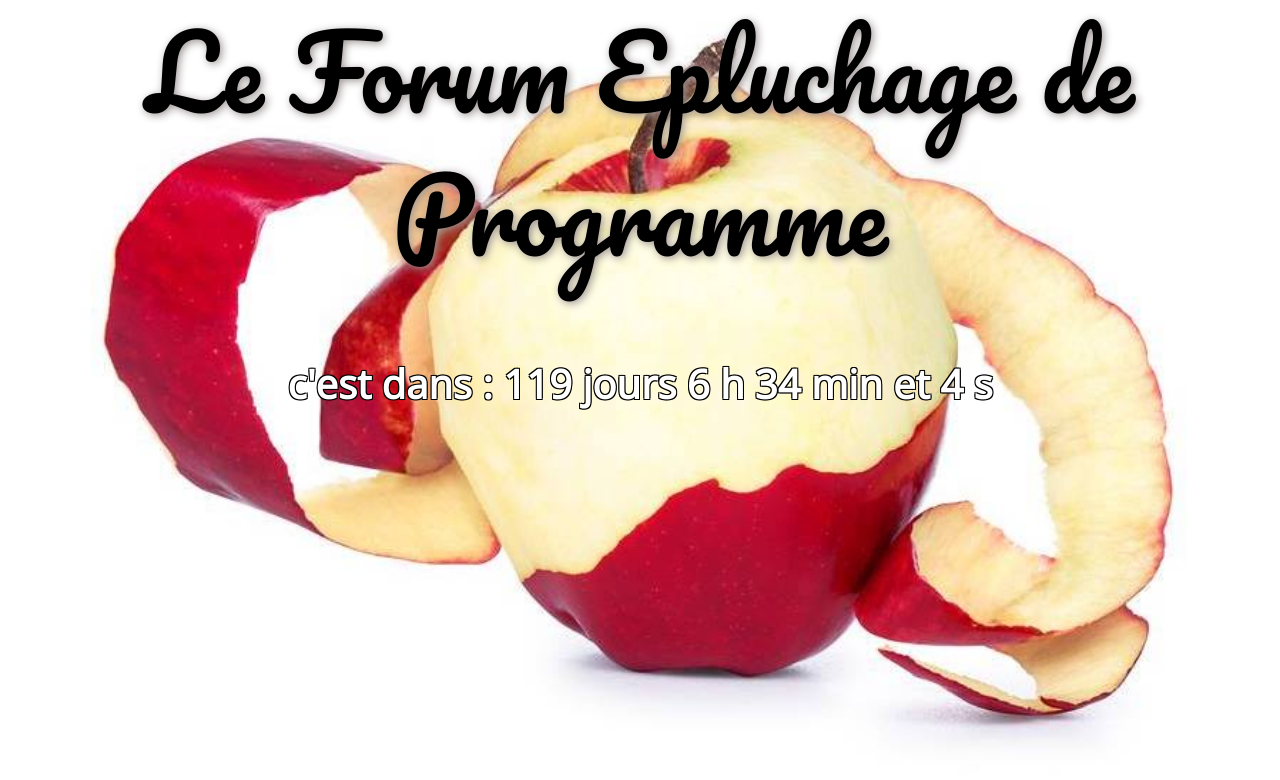
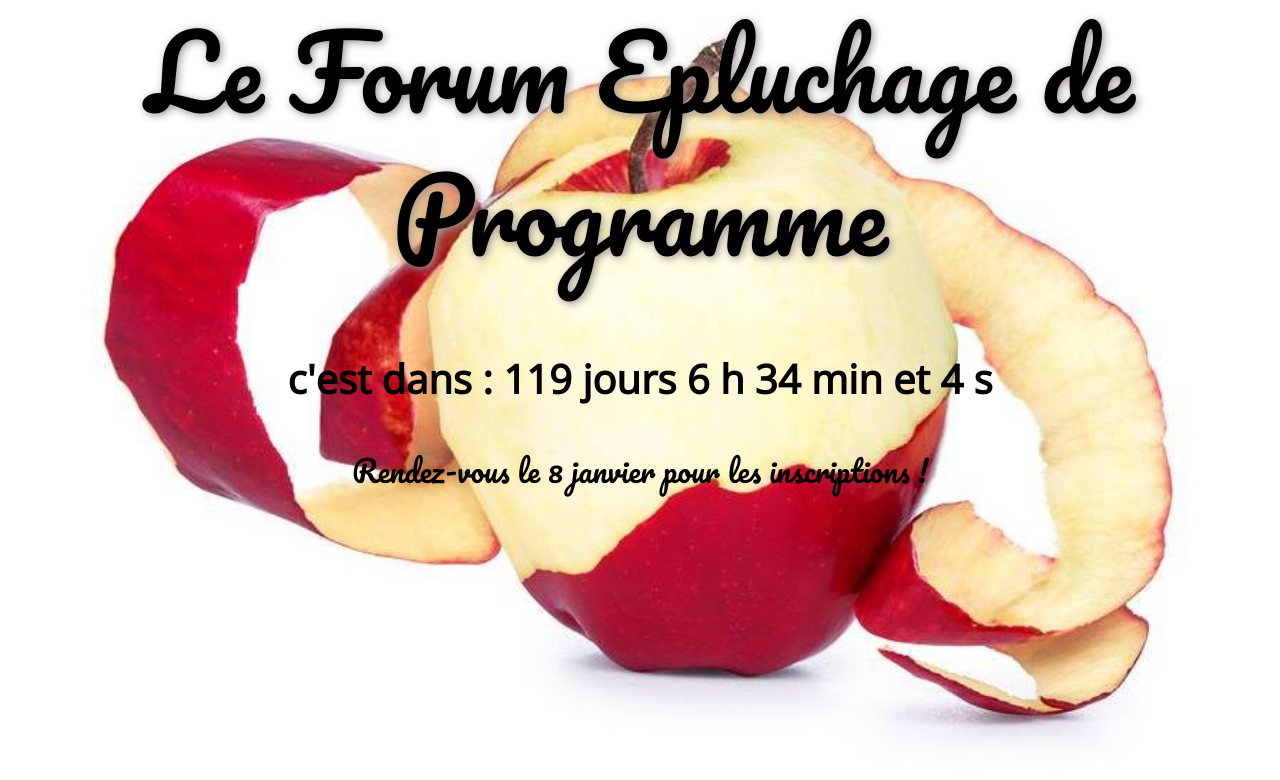
Before and after one commit to cdeboisset/compte-a-rebours, a plain HTML site: page index.html in a window 1280 px wide. Drawn offline with nearby package versions, Linux system fonts and the light colour scheme.

Commit message:
rajout texte

```diff
--- a/index.css
+++ b/index.css
@@ -20,11 +20,17 @@ background-repeat: no-repeat;
 #Compte{
   text-align: center;
   font-weight: bold;
-  color: white;
+  color: black;
   font-size: 40px;
   font-family: 'open sans'
 }
 
 #block-compte-rebours{ padding-right: auto;
 						padding-left: auto;
-						text-shadow: #000000 1px 1px, #000000 -1px 1px, #000000 -1px -1px, #000000 1px -1px;}
+						padding-top: 5%;
+						text-align: center;}
+
+p{ font-family: 'Pacifico', cursive;
+	text-align: center;
+	font-size: 30px;
+	margin-top: 3%; }
--- a/index.html
+++ b/index.html
@@ -36,7 +36,7 @@
 Le Forum Epluchage de Programme
 
 
-
+</div>
 
 <div id="block-compte-rebours">
 <label id="Compte"></label>
@@ -60,6 +60,9 @@ Le Forum Epluchage de Programme
  Rebour();
  </script>
 </div>
-</div>
+
+<p>
+  Rendez-vous le 8 janvier pour les inscriptions !
+</p>
 
   </body>
```
